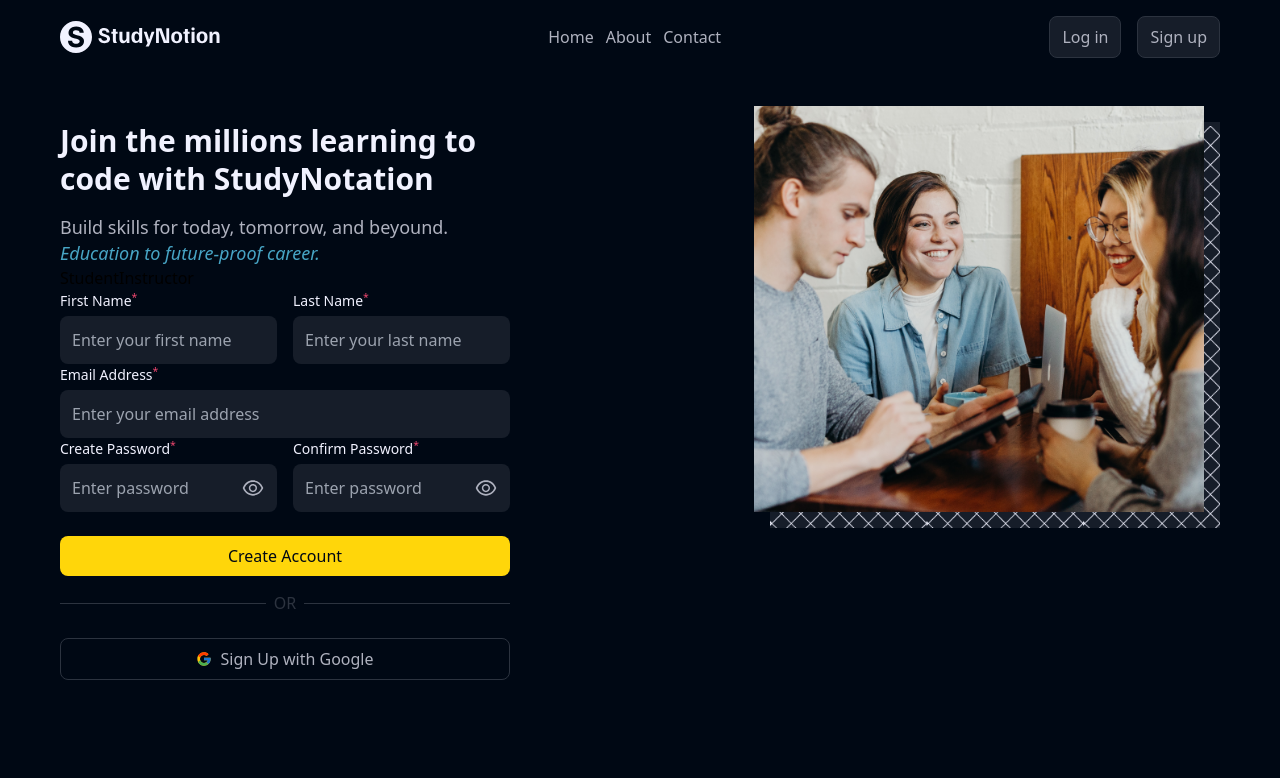
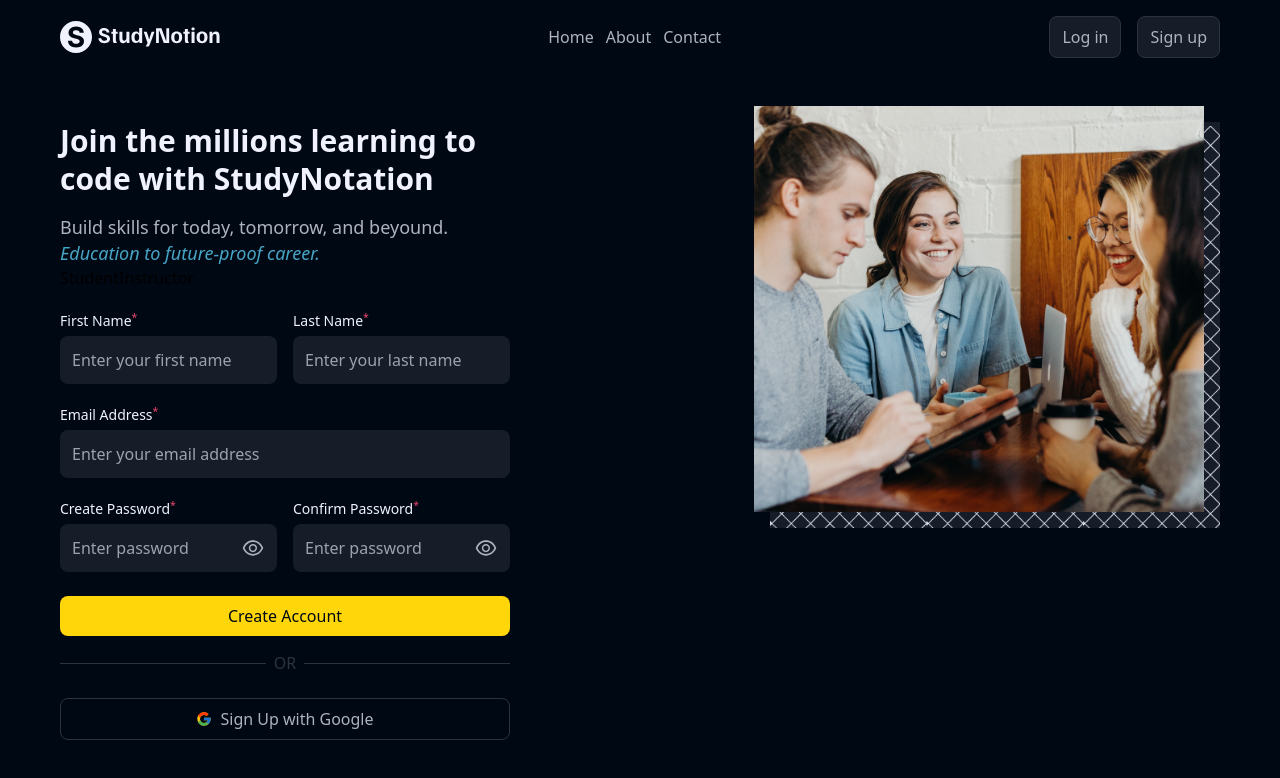
Before and after one commit to sudhanshumandloi/React-practice, a React (Create React App) app in the folder Study_notation_app/: page /signup in a window 1280 px wide. Shown: the top 778 px of the page. Built offline with nearby package versions, Linux system fonts and the light colour scheme.

Commit message:
added the margin to the divs

```diff
--- a/Study_notation_app/src/components/Signupform.js
+++ b/Study_notation_app/src/components/Signupform.js
@@ -51,7 +51,7 @@
                 </div>
 
                  {/* firstname - lastname */}
-                <div className="w-full flex gap-x-4">
+                <div className="w-full flex gap-x-4 mt-[20px]">
                     <label className="w-full">
                         <p className="text-[0.875rem] text-richblack-5 mb-1 leading-[1.375rem]">
                             First Name<sup className="text-pink-200">*</sup>
@@ -82,8 +82,8 @@
                 </div>
 
                 {/* email addree */}
-                <div>
-                    <label>
+                <div className="mt-[20px]">
+                    <label className="w-full">
                         <p className="text-[0.875rem] text-richblack-5 mb-1 leading-[1.375rem]">
                             Email Address<sup className="text-pink-200">*</sup>
                         </p>
@@ -99,7 +99,7 @@
                 </div>
 
                 {/* password - confirm password */}
-                <div className="w-full flex gap-x-4">
+                <div className="w-full flex gap-x-4 mt-[20px]">
                     <label className="relative w-full">
                         <p className="text-[0.875rem] text-richblack-5 mb-1 leading-[1.375rem]">
                             Create Password<sup className="text-pink-200">*</sup>
```
